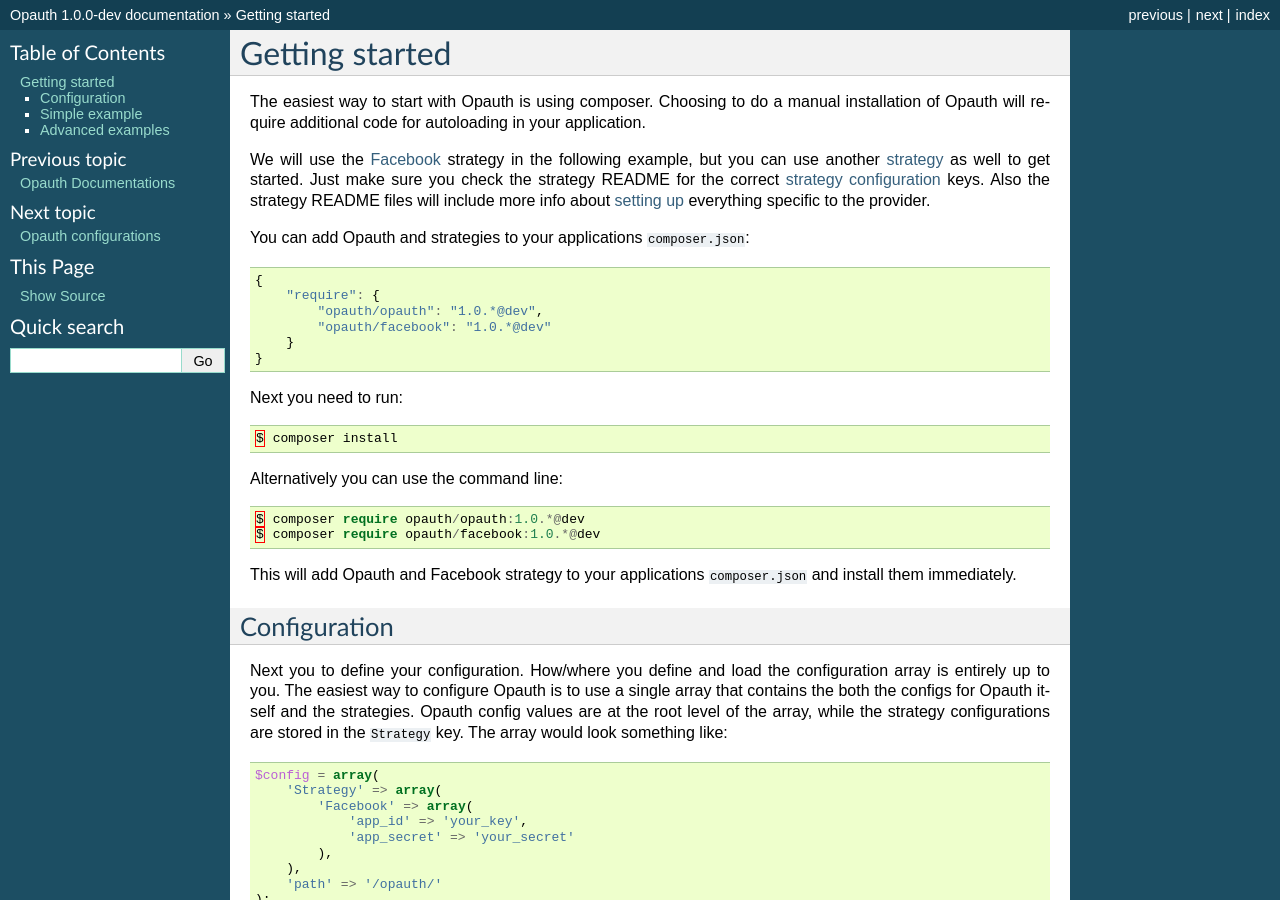
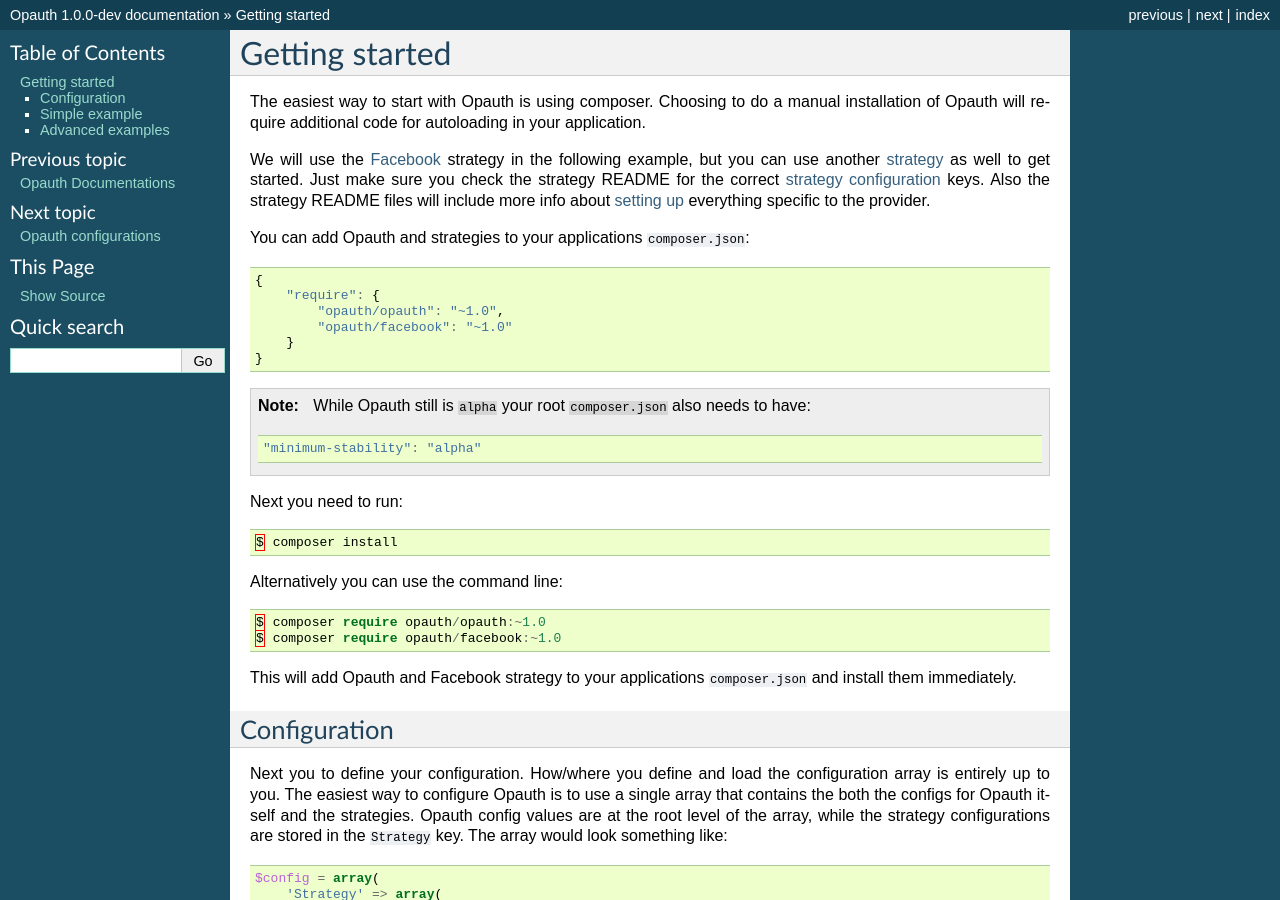
Before and after one commit to opauth/opauth, a Sphinx documentation site: the page built from docs/getting-started.rst, in a window 1280 px wide and 900 px high. Built offline with Sphinx 7.4.7, drawn with Linux system fonts in a browser that asks for light colours.

Commit message:
update docs composer require for alpha

```diff
--- a/docs/getting-started.rst
+++ b/docs/getting-started.rst
@@ -13,10 +13,14 @@ You can add Opauth and strategies to your applications ``composer.json``::
 
     {
         "require": {
-            "opauth/opauth": "1.0.*@dev",
-            "opauth/facebook": "1.0.*@dev"
+            "opauth/opauth": "~1.0",
+            "opauth/facebook": "~1.0"
         }
     }
+
+.. note:: While Opauth still is ``alpha`` your root ``composer.json`` also needs to have::
+
+  "minimum-stability": "alpha"
 
 Next you need to run::
 
@@ -24,8 +28,8 @@ Next you need to run::
 
 Alternatively you can use the command line::
 
-   $ composer require opauth/opauth:1.0.*@dev
-   $ composer require opauth/facebook:1.0.*@dev
+   $ composer require opauth/opauth:~1.0
+   $ composer require opauth/facebook:~1.0
 
 This will add Opauth and Facebook strategy to your applications ``composer.json`` and install them immediately.
 
```
Also changed, not shown: docs/migration-guide.rst (+7 -3 lines).
